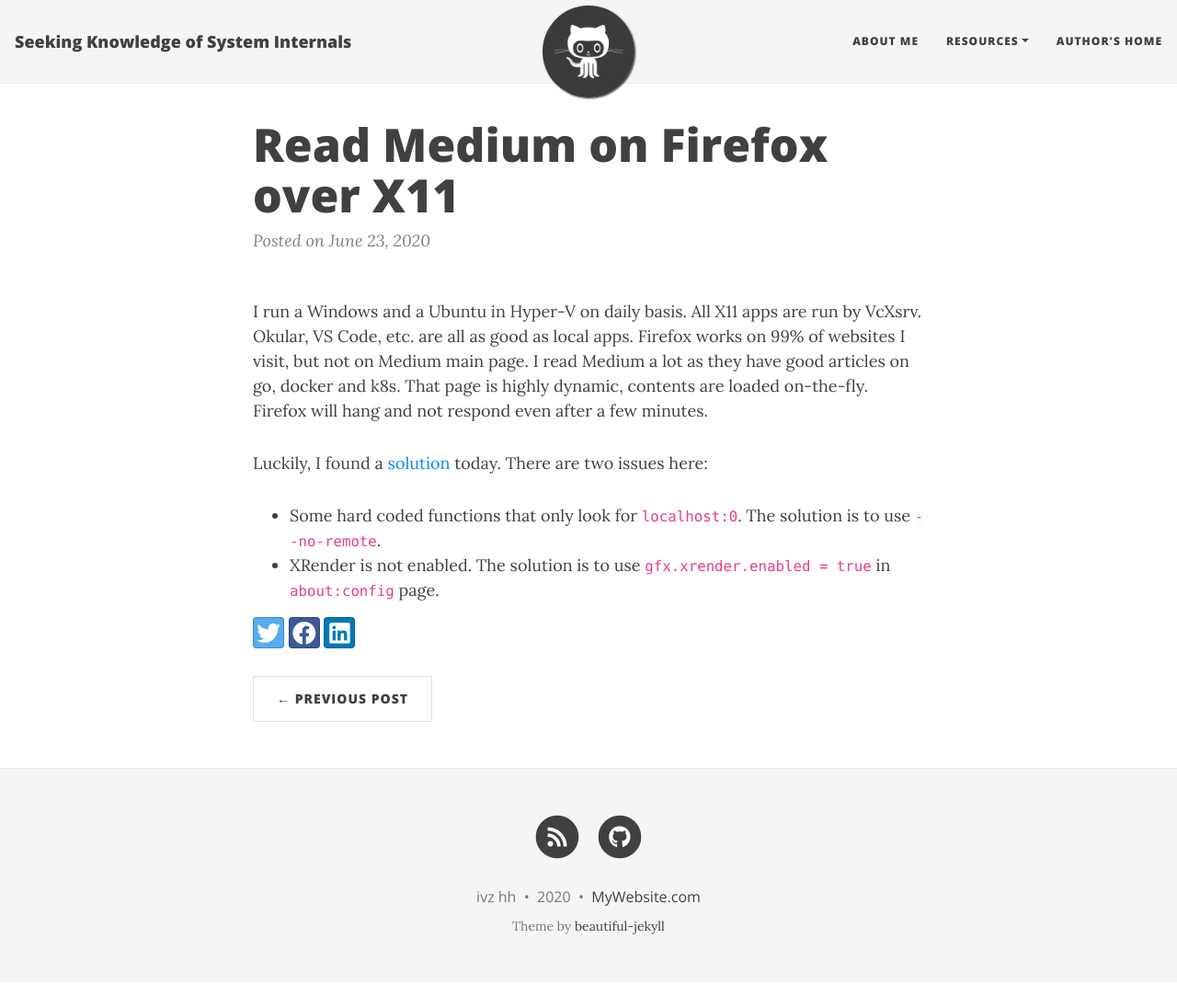
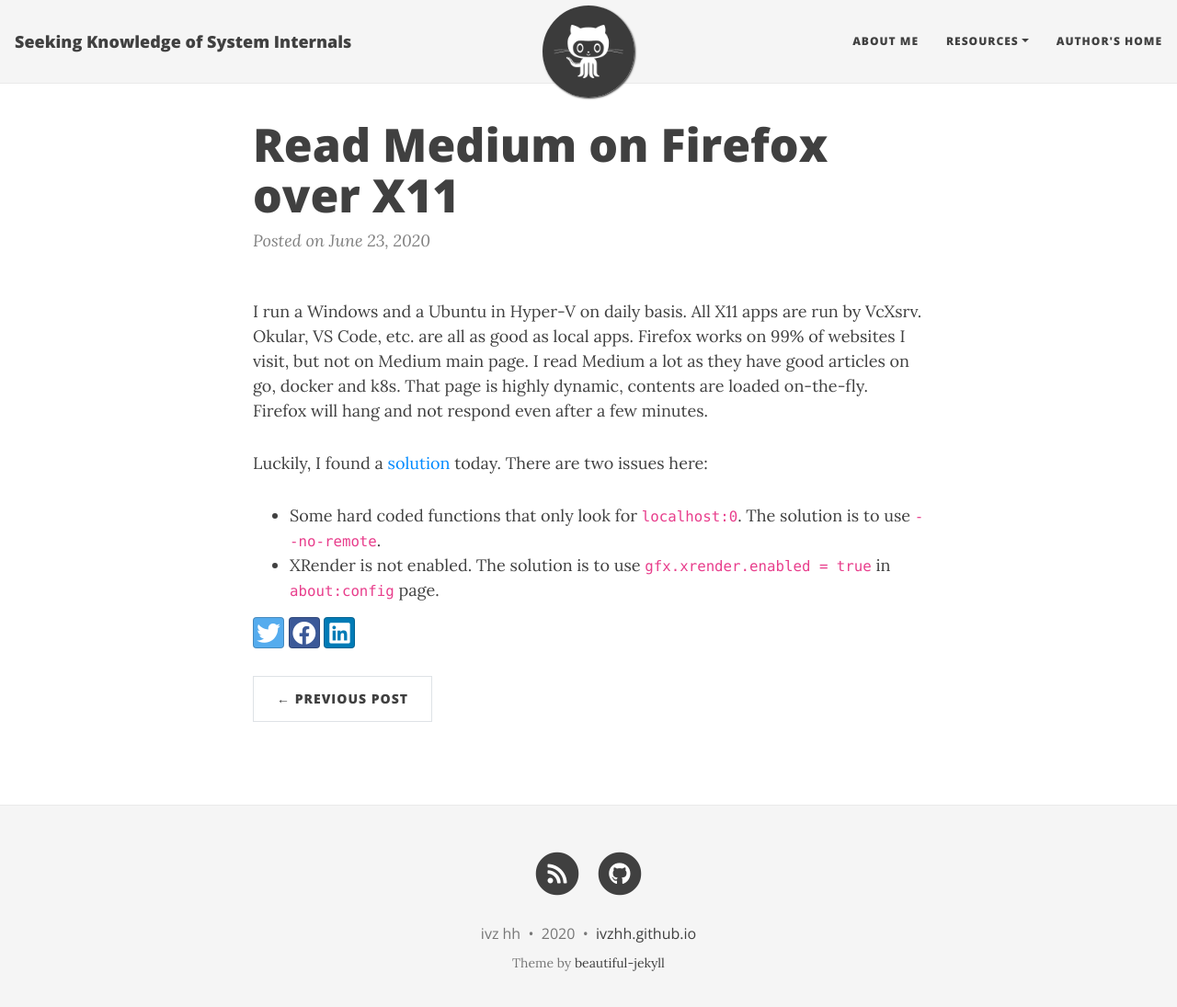
Before and after one commit to ivzhh/ivzhh.github.io, a Jekyll site: the page built from _posts/2020-06-23-firefox-vcxsrv.md, in a window 1280 px wide and 1108 px high. Shown: the top 1095 px of the window at 92% size. Built offline with Jekyll 4.4.1, drawn with Linux system fonts in a browser that asks for light colours; nearby versions of some CDN libraries; comment, search, counter and statistics services are not loaded.

```diff
--- a/_config.yml
+++ b/_config.yml
@@ -70,7 +70,7 @@ share-links-active:
 
 # How to display the link to your website in the footer
 # Remove this if you don't want a link in the footer
-url-pretty: "MyWebsite.com"
+url-pretty: "ivzhh.github.io"
 
 # Create a "tags" index page and make tags on each post clickable
 link-tags: true
@@ -121,7 +121,7 @@ footer-link-col: "#404040"
 # --- Comments --- #
 
 # To use Disqus comments, sign up to https://disqus.com and fill in your Disqus shortname (NOT the userid)
-#disqus: ""
+disqus: "iivzhh-blog"
 
 # To use Facebook Comments, create a Facebook app and fill in the Facebook App ID
 #fb_comment_id: ""
```
